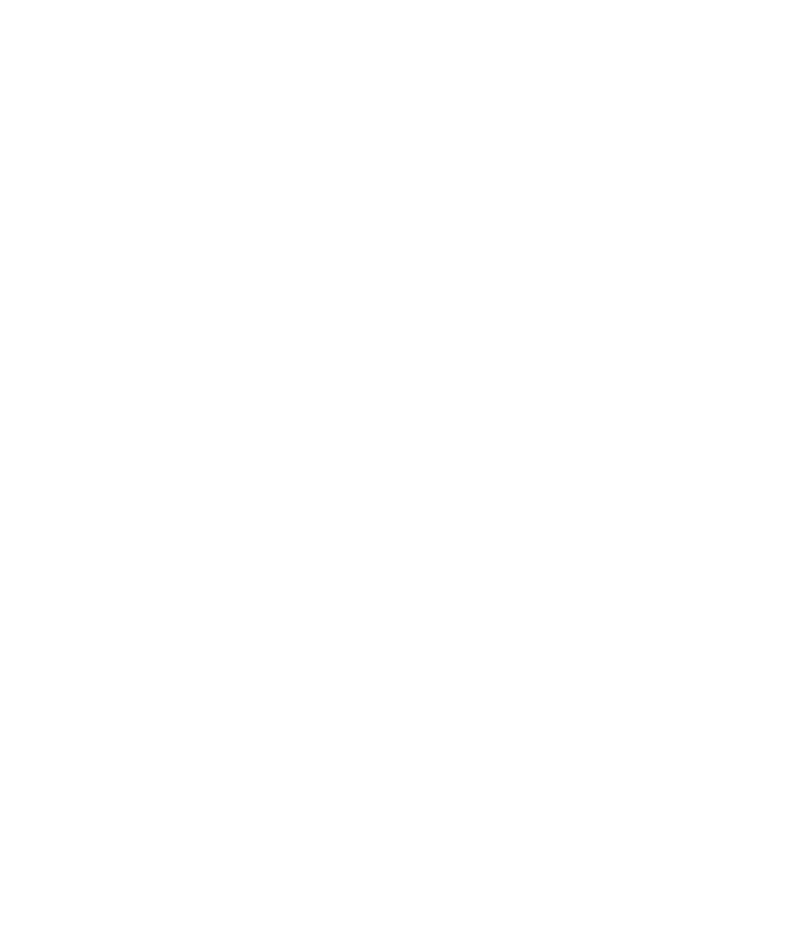
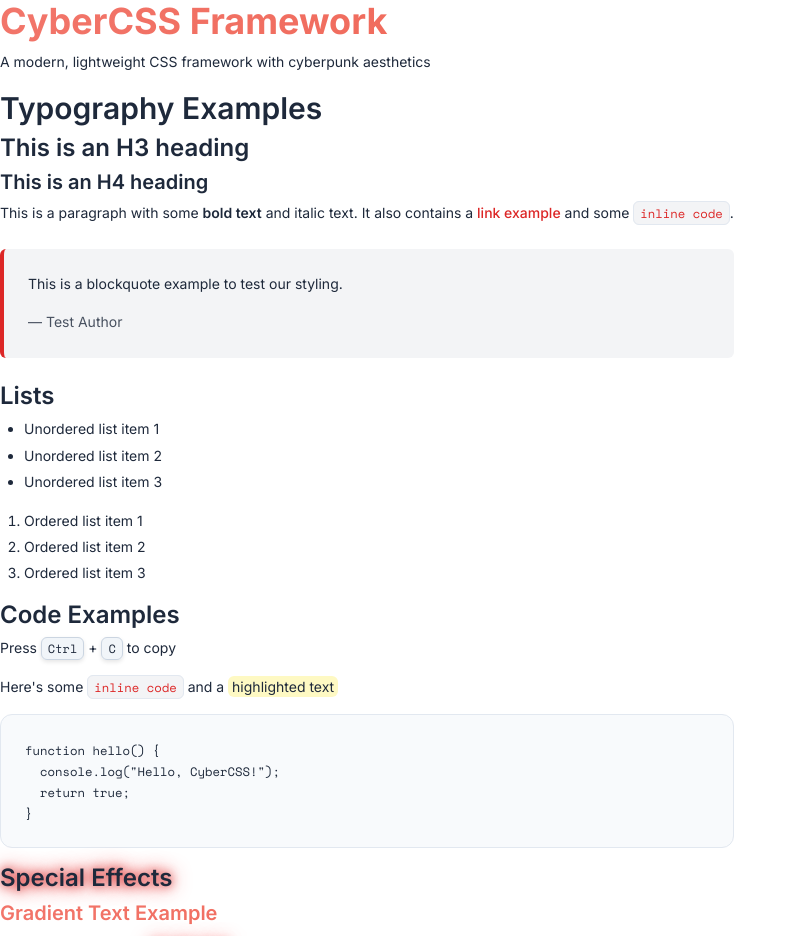
Before and after one commit to Atlis-Ky/CyberCSS-v1, a React (Vite) app: page / in a window 1280 px wide. Shown: the top 936 px of the page, without its empty margins (0-797 px from the left). Before the commit the page ends 800 px from the top, so only its background shows below. Built offline with nearby package versions, Linux system fonts and the light colour scheme.

Commit message:
commonly used styles in, colour palettes in, test jsx written to visualise and refine the stylesheets content later on

```diff
--- a/src/App.jsx
+++ b/src/App.jsx
@@ -1,12 +1,11 @@
+import DemoList from "./components/DemoList";
 
 function App() {
-
-
   return (
     <>
-
+      <DemoList />
     </>
-  )
+  );
 }
 
-export default App
+export default App;
--- a/src/components/DemoList.jsx
+++ b/src/components/DemoList.jsx
@@ -0,0 +1,92 @@
+import "../styles/cyber.css";
+
+const DemoList = () => {
+  return (
+    <>
+      {/* Typography Test */}
+      <header>
+        <h1 className="text-gradient">CyberCSS Framework</h1>
+        <p>A modern, lightweight CSS framework with cyberpunk aesthetics</p>
+      </header>
+
+      <main>
+        {/* Headings */}
+        <section>
+          <h2>Typography Examples</h2>
+          <h3>This is an H3 heading</h3>
+          <h4>This is an H4 heading</h4>
+          <p>
+            This is a paragraph with some <strong>bold text</strong> and{" "}
+            <em>italic text</em>. It also contains a{" "}
+            <a href="#">link example</a> and some <code>inline code</code>.
+          </p>
+
+          <blockquote>
+            <p>This is a blockquote example to test our styling.</p>
+            <footer>— Test Author</footer>
+          </blockquote>
+        </section>
+
+        {/* Lists */}
+        <section>
+          <h3>Lists</h3>
+          <ul>
+            <li>Unordered list item 1</li>
+            <li>Unordered list item 2</li>
+            <li>Unordered list item 3</li>
+          </ul>
+
+          <ol>
+            <li>Ordered list item 1</li>
+            <li>Ordered list item 2</li>
+            <li>Ordered list item 3</li>
+          </ol>
+        </section>
+
+        {/* Code Examples */}
+        <section>
+          <h3>Code Examples</h3>
+          <p>
+            Press <kbd>Ctrl</kbd> + <kbd>C</kbd> to copy
+          </p>
+          <p>
+            Here's some <code>inline code</code> and a{" "}
+            <mark>highlighted text</mark>
+          </p>
+
+          <pre>
+            <code>{`function hello() {
+  console.log("Hello, CyberCSS!");
+  return true;
+}`}</code>
+          </pre>
+        </section>
+
+        {/* Text Effects */}
+        <section>
+          <h3 className="cyber-glow">Special Effects</h3>
+          <h4 className="text-gradient">Gradient Text Example</h4>
+          <p>
+            Normal text alongside{" "}
+            <span className="cyber-glow">glowing text</span>
+          </p>
+        </section>
+
+        <hr />
+
+        {/* Aside */}
+        <aside>
+          <p>
+            This is an aside element to test the border and background styling.
+          </p>
+        </aside>
+      </main>
+
+      <footer>
+        <small>&copy; 2025 CyberCSS Framework - Test Page</small>
+      </footer>
+    </>
+  );
+};
+
+export default DemoList;
--- a/src/styles/cyber.css
+++ b/src/styles/cyber.css
@@ -0,0 +1,356 @@
+/**
+* Cyber.css - A modern lightweight CSS framework inspired by cyberpunk aesthetics.
+* Version 0.1.0
+* https://github.com/atlis-ky/cybercss-v1
+*
+* Sections
+* 1. Content sectioning
+* 2. Text content
+* 3. Inline text semantics
+* 4. Image and multimedia
+* 5. Tables
+* 6. Forms
+* 7. Interactive elements
+*
+*/
+
+@import url("https://fonts.googleapis.com/css2?family=Inter:wght@400;500;600;700&family=Space+Mono:wght@400;700&display=swap");
+
+:root {
+  /* Primary Colors */
+  --background-primary: #081b26;
+  --background-secondary: #0a1f2e;
+  --background-tertiary: #0e2635;
+  --background-accent: #112c3d;
+  --background-muted: #0c2330;
+
+  /* Text Colors */
+  --color-primary: #f7f7f7;
+  --color-secondary: #586166;
+  --color-tertiary: #8a9499;
+  --color-accent: #f2766b;
+  --color-link: #f2766b;
+  --color-link-transparent: rgba(242, 118, 107, 0.1);
+
+  /* Status Colors */
+  --color-success: #4ade80;
+  --color-warning: #fbbf24;
+  --color-error: #ef4444;
+  --color-info: #3b82f6;
+  --color-highlight: #fef9c3;
+
+  /* Gradient Colors */
+  --gradient-start: #f2766b;
+  --gradient-end: #ef6351;
+
+  /* Border Colors */
+  --border-primary: #1e3a47;
+  --border-secondary: #2d4855;
+  --border-highlight: #f2766b;
+  --border-tertiary: #3a5463;
+
+  /* Shadow Colors */
+  --shadow-dark: rgba(0, 0, 0, 0.3);
+  --shadow-light: rgba(242, 118, 107, 0.2);
+  --shadow-text: rgba(0, 0, 0, 0.5);
+
+  /* Spacing */
+  --padding-small: 0.75rem;
+  --padding-large: 1.5rem;
+
+  /* Border Radius */
+  --border-radius-small: 0.375rem;
+  --border-radius-large: 0.75rem;
+  --highlight-border-radius: 0.375rem;
+
+  /* Selection */
+  --text-selection: rgba(242, 118, 107, 0.3);
+}
+
+@media (prefers-color-scheme: light) {
+  :root {
+    --background-primary: #ffffff;
+    --background-secondary: #f8fafc;
+    --background-tertiary: #f1f5f9;
+    --background-accent: #e2e8f0;
+    --background-muted: #f3f4f6;
+
+    --color-primary: #1e293b;
+    --color-secondary: #64748b;
+    --color-tertiary: #475569;
+    --color-accent: #dc2626;
+    --color-link: #dc2626;
+    --color-link-transparent: rgba(220, 38, 38, 0.1);
+
+    --border-primary: #e2e8f0;
+    --border-secondary: #cbd5e1;
+    --border-highlight: #dc2626;
+    --border-tertiary: #94a3b8;
+
+    --shadow-dark: rgba(0, 0, 0, 0.1);
+    --shadow-light: rgba(220, 38, 38, 0.1);
+    --shadow-text: rgba(0, 0, 0, 0.2);
+
+    --text-selection: rgba(220, 38, 38, 0.2);
+  }
+}
+
+* {
+  margin: 0;
+  padding: 0;
+  box-sizing: border-box;
+  font-family: "Inter", -apple-system, BlinkMacSystemFont, "Segoe UI", Roboto,
+    sans-serif;
+}
+
+body {
+  background: var(--background-primary);
+  color: var(--color-primary);
+  font-size: 0.875rem;
+  line-height: 1.6;
+  -webkit-font-smoothing: antialiased;
+  -moz-osx-font-smoothing: grayscale;
+}
+
+::selection {
+  background-color: var(--text-selection);
+  color: var(--color-primary);
+}
+
+/* Special Classes */
+.text-gradient {
+  background: linear-gradient(
+    135deg,
+    var(--gradient-start) 0%,
+    var(--gradient-end) 100%
+  );
+  -webkit-background-clip: text;
+  -webkit-text-fill-color: transparent;
+  background-clip: text;
+  -webkit-box-decoration-break: clone;
+  box-decoration-break: clone;
+}
+
+.cyber-glow {
+  text-shadow: 0 0 10px var(--color-accent), 0 0 20px var(--color-accent);
+}
+
+/* Typography */
+h1,
+h2,
+h3,
+h4,
+h5,
+h6 {
+  font-weight: 600;
+  line-height: 1.2;
+  margin-bottom: 0.5rem;
+  color: var(--color-primary);
+}
+
+h1 {
+  font-size: 2.25rem;
+  font-weight: 700;
+}
+
+h2 {
+  font-size: 1.875rem;
+  font-weight: 600;
+}
+
+h3 {
+  font-size: 1.5rem;
+}
+
+h4 {
+  font-size: 1.25rem;
+}
+
+h5 {
+  font-size: 1.125rem;
+}
+
+h6 {
+  font-size: 1rem;
+}
+
+p {
+  margin-bottom: 1rem;
+  line-height: 1.6;
+}
+
+/* Content Sectioning */
+main,
+header,
+footer,
+nav,
+section,
+article,
+aside {
+  display: block;
+}
+
+address {
+  font-style: normal;
+  margin-bottom: 1rem;
+}
+
+aside {
+  background-color: var(--background-muted);
+  border-left: 4px solid var(--border-highlight);
+  padding: var(--padding-large);
+  margin: 1rem 0;
+  border-radius: var(--border-radius-small);
+}
+
+/* Text Content */
+blockquote {
+  position: relative;
+  padding: var(--padding-large);
+  margin: 1.5rem 0;
+  background-color: var(--background-muted);
+  border-left: 4px solid var(--border-highlight);
+  border-radius: var(--border-radius-small);
+  font-style: italic;
+}
+
+blockquote footer {
+  margin-top: 1rem;
+  font-style: normal;
+  opacity: 0.8;
+}
+
+dl {
+  margin-bottom: 1rem;
+}
+
+dt {
+  font-weight: 600;
+  margin-bottom: 0.25rem;
+}
+
+dd {
+  margin-bottom: 0.75rem;
+  margin-left: 1rem;
+}
+
+hr {
+  border: none;
+  height: 2px;
+  background: linear-gradient(
+    90deg,
+    transparent,
+    var(--border-secondary),
+    transparent
+  );
+  margin: 2rem 0;
+}
+
+ul,
+ol {
+  margin-bottom: 1rem;
+  padding-left: 1.5rem;
+}
+
+li {
+  margin-bottom: 0.25rem;
+  line-height: 1.6;
+}
+
+/* Inline Text Elements */
+a {
+  color: var(--color-link);
+  text-decoration: none;
+  transition: all 0.2s ease;
+  border-bottom: 1px solid transparent;
+}
+
+a:hover,
+a:focus {
+  border-bottom-color: var(--color-link);
+  opacity: 0.8;
+}
+
+mark {
+  background-color: var(--color-highlight);
+  color: var(--color-primary);
+  padding: 0.125rem 0.25rem;
+  border-radius: var(--highlight-border-radius);
+}
+
+code {
+  font-family: "Space Mono", "Fira Code", "Courier New", monospace;
+  background-color: var(--background-muted);
+  color: var(--color-accent);
+  padding: 0.125rem 0.375rem;
+  border-radius: var(--border-radius-small);
+  font-size: 0.875em;
+  border: 1px solid var(--border-primary);
+}
+
+pre {
+  background-color: var(--background-secondary);
+  border: 1px solid var(--border-primary);
+  border-radius: var(--border-radius-large);
+  padding: var(--padding-large);
+  margin: 1rem 0;
+  overflow-x: auto;
+  font-family: "Space Mono", "Fira Code", "Courier New", monospace;
+  font-size: 0.875rem;
+  line-height: 1.5;
+}
+
+pre code {
+  background: none;
+  border: none;
+  padding: 0;
+  color: var(--color-primary);
+}
+
+kbd {
+  background-color: var(--background-tertiary);
+  color: var(--color-primary);
+  padding: 0.125rem 0.375rem;
+  border-radius: var(--border-radius-small);
+  font-family: "Space Mono", monospace;
+  font-size: 0.75rem;
+  border: 1px solid var(--border-secondary);
+  box-shadow: 0 2px 4px var(--shadow-dark);
+}
+
+small {
+  font-size: 0.875em;
+  opacity: 0.8;
+}
+
+strong,
+b {
+  font-weight: 600;
+}
+
+em,
+i {
+  font-style: italic;
+}
+
+/* Image and Multimedia */
+img,
+video,
+audio {
+  max-width: 100%;
+  height: auto;
+  border-radius: var(--border-radius-large);
+}
+
+figure {
+  margin: 1.5rem 0;
+}
+
+figcaption {
+  margin-top: 0.5rem;
+  font-size: 0.875rem;
+  color: var(--color-secondary);
+  text-align: center;
+}
+
+/* Coming up next: Tables, Forms, and Interactive elements... */
```
